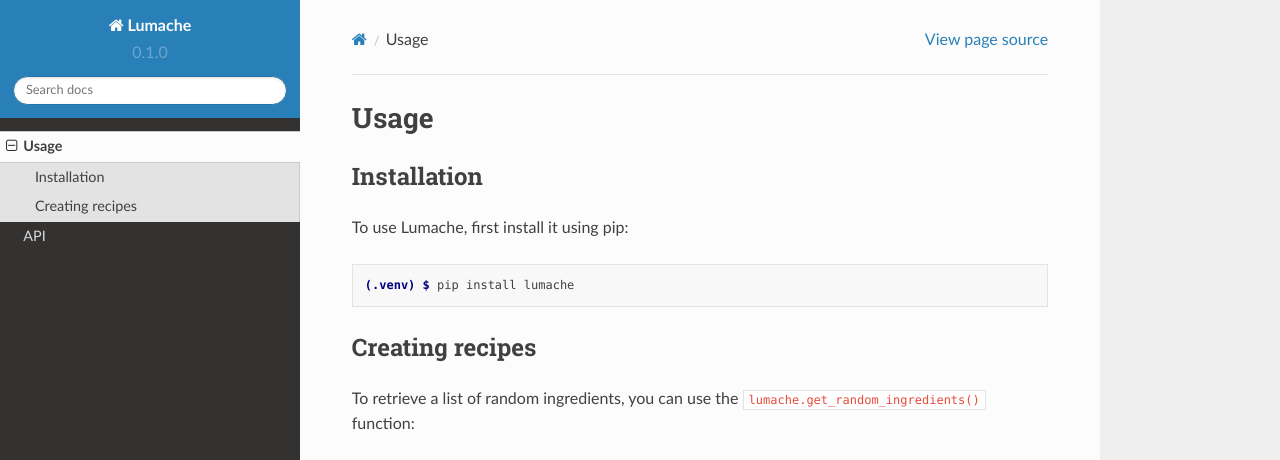
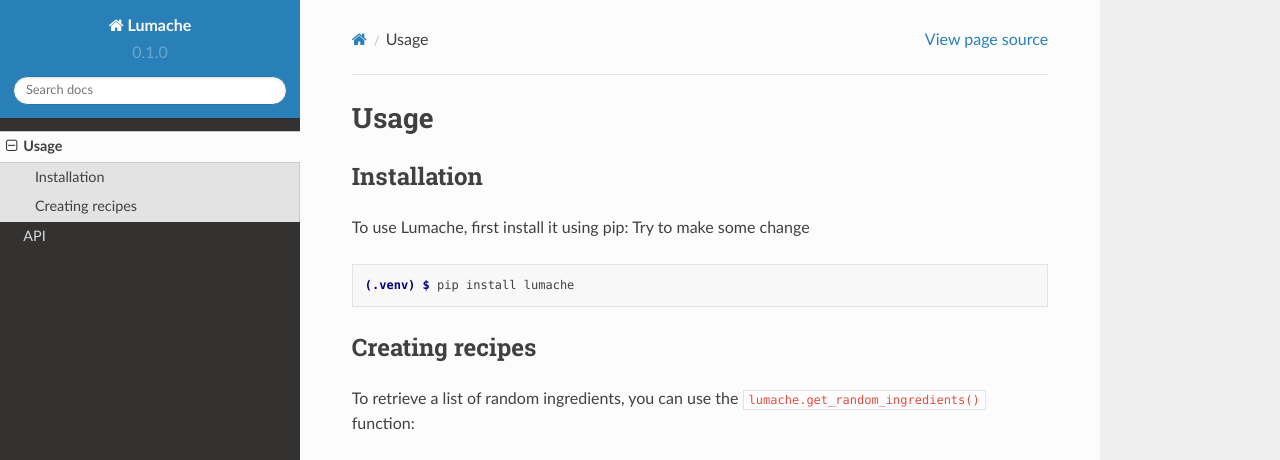
Before and after one commit to Lx017/XingDoc, a Sphinx documentation site: the page built from docs/source/usage.rst, in a window 1280 px wide and 1095 px high. Shown: the top 460 px of the window. Built offline with Sphinx 7.4.7 and the Read the Docs theme 2.0.0, drawn with Linux system fonts in a browser that asks for light colours; grey boxes are pictures that could not be loaded.

Commit message:
Update usage.rst

```diff
--- a/docs/source/usage.rst
+++ b/docs/source/usage.rst
@@ -7,6 +7,7 @@ Installation
 ------------
 
 To use Lumache, first install it using pip:
+Try to make some change
 
 .. code-block:: console
 
```
